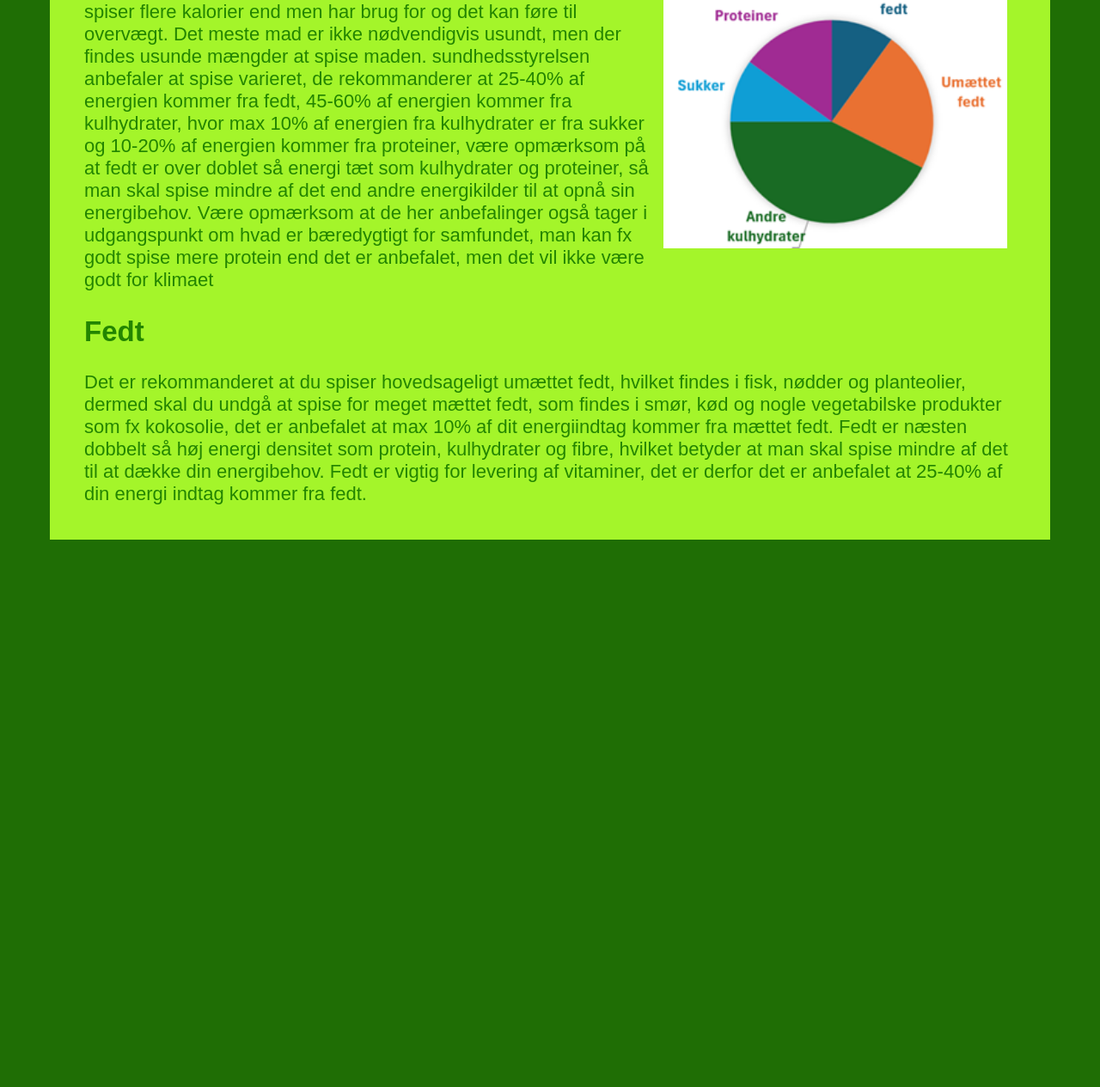
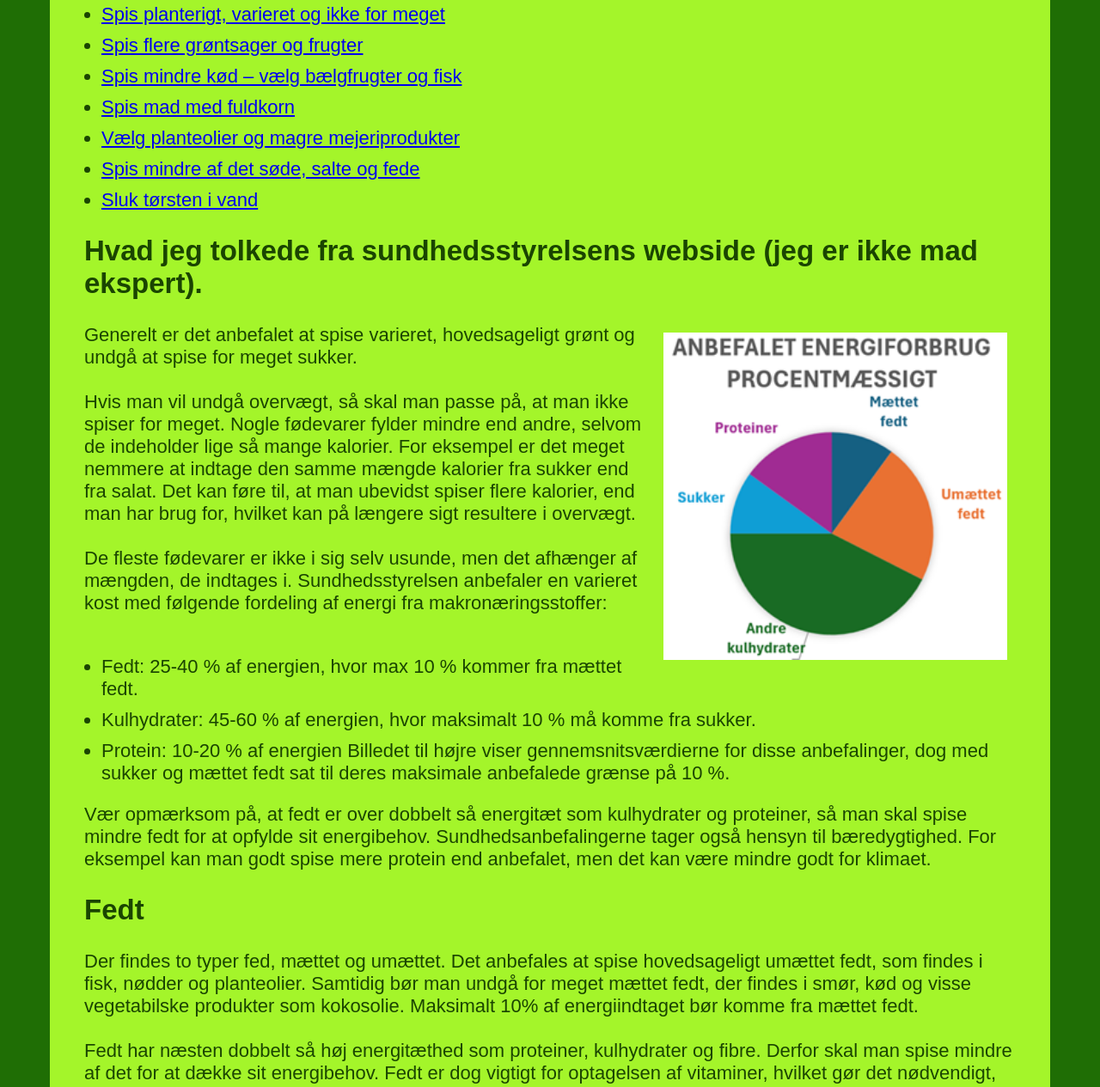
Before and after one commit to FranioHub/NewestMainHTMLproject, a website: page index.html in a window 1280 px wide. Shown: the part 664-1929 px from the top of the page at 86% size. Before the commit the page ends 1350 px from the top, so only its background shows below. Drawn offline with Linux system fonts and the light colour scheme.

Commit message:
I added the text

```diff
--- a/css.css
+++ b/css.css
@@ -29,7 +29,7 @@
 .tabContainer .tabPanel{
     height: 100%;
     background-color: #238500;
-    color: #238500;
+    color: #1a4501;
     text-align: start;
     padding-left: 40px;
     padding-right: 40px;
@@ -40,3 +40,9 @@
     font-size: 22px;
     display: none;
 }
+ul {
+    padding-left: 20px;
+}
+li {
+    margin-bottom: 10px;
+}
--- a/index.html
+++ b/index.html
@@ -7,6 +7,7 @@
 	<link rel="icon" type="image/x-icon" href="logo.png">
 </head>
 <body style="padding: 50px;background-color:#1f6e05;text-align:center">
+
 <h1 class="title" style="font-size:70px">Madkassen, gode kostråd<img src="logo.png" alt="Description of image" style="float:right;max-width:300px;width:40%"></h1>
 <div class="tabContainer">
     <div class="buttonContainer">
@@ -14,16 +15,55 @@
         <button onclick="showPanel(1,'#a4f52a')">Quiz</button>
     </div>
     <div class="tabPanel">
+        <h2>Hvad er det her for en webside?</h2>
+        <p>Den her webside har målet at informere unge mennesker om nogle gode kostråd. Websiden er dannet til en teknologi projekt, som har emnet Ungdom og sundhed.</p>
         <h2>Hvorfor skal jeg være opmærksom på hvad jeg spiser.</h2>
-        <p1>Dårlige madvaner kan lede til mange sygdomme, blandt anden overvægt diabetes og hjerte-kar-sygdomme.</p1>
-        <h2>Det vigtigste</h2>
-        <img src="billed1.png" alt="Description of image" style="float:right;margin:10px;max-width:400px;width:40%">
-        <p1>Man skal passe på at man ikke spiser for meget noget mad fylder mindre end noget andet mad mens det kunne indeholde lige så mange kalorier. Man kan fx spise meget nemmere den samme mængde kalorier i sukker end i salat, det kan føre til at man ubevist spiser flere kalorier end men har brug for og det kan føre til overvægt.
-            Det meste mad er ikke nødvendigvis usundt, men der findes usunde mængder at spise maden. sundhedsstyrelsen anbefaler at spise varieret, de rekommanderer at 25-40% af energien kommer fra fedt, 45-60% af energien kommer fra kulhydrater, hvor max 10% af energien fra kulhydrater er fra sukker og 10-20% af energien kommer fra proteiner, være opmærksom på at fedt er over doblet så energi tæt som kulhydrater og proteiner, så man skal spise mindre af det end andre energikilder til at opnå sin energibehov.
-            Være opmærksom at de her anbefalinger også tager i udgangspunkt om hvad er bæredygtigt for samfundet, man kan fx godt spise mere protein end det er anbefalet, men det vil ikke være godt for klimaet
-        </p1>
+        <p>Dårlige madvaner kan lede til mange sygdomme, blandt anden overvægt diabetes og hjerte-kar-sygdomme.</p>
+        <h2>De officielle kostråd fra sundhedsstyrelsen:</h2>
+        <ul>
+        <li><a href="https://foedevarestyrelsen.dk/kost-og-foedevarer/alt-om-mad/de-officielle-kostraad/kostraad-til-dig/om-de-officielle-kostraad/spis-planterigt-varieret-og-ikke-for-meget">Spis planterigt, varieret og ikke for meget</a></li>
+        <li><a href="https://foedevarestyrelsen.dk/kost-og-foedevarer/alt-om-mad/de-officielle-kostraad/kostraad-til-dig/om-de-officielle-kostraad/spis-flere-groentsager-og-frugter">Spis flere grøntsager og frugter</a></li>
+        <li><a href="https://foedevarestyrelsen.dk/kost-og-foedevarer/alt-om-mad/de-officielle-kostraad/kostraad-til-dig/om-de-officielle-kostraad/spis-mindre-koed-vaelg-baelgfrugter-og-fisk">Spis mindre kød – vælg bælgfrugter og fisk</a></li>
+        <li><a href="https://foedevarestyrelsen.dk/kost-og-foedevarer/alt-om-mad/de-officielle-kostraad/kostraad-til-dig/om-de-officielle-kostraad/spis-mad-med-fuldkorn">Spis mad med fuldkorn</a></li>
+        <li><a href="https://foedevarestyrelsen.dk/kost-og-foedevarer/alt-om-mad/de-officielle-kostraad/kostraad-til-dig/om-de-officielle-kostraad/vaelg-planteolier-og-magre-mejeriprodukter">Vælg planteolier og magre mejeriprodukter</a></li>
+        <li><a href="https://foedevarestyrelsen.dk/kost-og-foedevarer/alt-om-mad/de-officielle-kostraad/kostraad-til-dig/om-de-officielle-kostraad/spis-mindre-af-det-soede-salte-og-fede">Spis mindre af det søde, salte og fede</a></li>
+        <li><a href="https://foedevarestyrelsen.dk/kost-og-foedevarer/alt-om-mad/de-officielle-kostraad/kostraad-til-dig/om-de-officielle-kostraad/sluk-toersten-i-vand">Sluk tørsten i vand</a></li>
+        </ul>
+        <h2>Hvad jeg tolkede fra sundhedsstyrelsens webside (jeg er ikke mad ekspert).
+        </h2>
+        <p>
+            <img src="billed1.png" alt="Description of image" style="float:right;margin:10px;max-width:400px;width:40%">
+            Generelt er det anbefalet at spise varieret, hovedsageligt grønt og undgå at spise for meget sukker. <br><br>
+            Hvis man vil undgå overvægt, så skal man passe på, at man ikke spiser for meget. Nogle fødevarer fylder mindre end andre, selvom de indeholder lige så mange kalorier. For eksempel er det meget nemmere at indtage den samme mængde kalorier fra sukker end fra salat. Det kan føre til, at man ubevidst spiser flere kalorier, end man har brug for, hvilket kan på længere sigt resultere i overvægt. <br><br>
+            De fleste fødevarer er ikke i sig selv usunde, men det afhænger af mængden, de indtages i. Sundhedsstyrelsen anbefaler en varieret kost med følgende fordeling af energi fra makronæringsstoffer: <br><br>
+            <ul>
+            <li>Fedt: 25-40 % af energien, hvor max 10 % kommer fra mættet fedt.</li>
+
+            <li>Kulhydrater: 45-60 % af energien, hvor maksimalt 10 % må komme fra sukker.</li>
+
+            <li>Protein: 10-20 % af energien
+            Billedet til højre viser gennemsnitsværdierne for disse anbefalinger, dog med sukker og mættet fedt sat til deres maksimale anbefalede grænse på 10 %.</li>
+            </ul>
+            Vær opmærksom på, at fedt er over dobbelt så energitæt som kulhydrater og proteiner, så man skal spise mindre fedt for at opfylde sit energibehov. Sundhedsanbefalingerne tager også hensyn til bæredygtighed. For eksempel kan man godt spise mere protein end anbefalet, men det kan være mindre godt for klimaet.
+        </p>
+        </p>
         <h2>Fedt</h2>
-        <p1>Det er rekommanderet at du spiser hovedsageligt umættet fedt, hvilket findes i fisk, nødder og planteolier, dermed skal du undgå at spise for meget mættet fedt, som findes i smør, kød og nogle vegetabilske produkter som fx kokosolie, det er anbefalet at max 10% af dit energiindtag kommer fra mættet fedt. Fedt er næsten dobbelt så høj energi densitet som protein, kulhydrater og fibre, hvilket betyder at man skal spise mindre af det til at dække din energibehov. Fedt er vigtig for levering af vitaminer, det er derfor det er anbefalet at 25-40% af din energi indtag kommer fra fedt.</p1>
+        <p>Der findes to typer fed, mættet og umættet. Det anbefales at spise hovedsageligt umættet fedt, som findes i fisk, nødder og planteolier. Samtidig bør man undgå for meget mættet fedt, der findes i smør, kød og visse vegetabilske produkter som kokosolie. Maksimalt 10% af energiindtaget bør komme fra mættet fedt.<br><br>
+
+            Fedt har næsten dobbelt så høj energitæthed som proteiner, kulhydrater og fibre. Derfor skal man spise mindre af det for at dække sit energibehov. Fedt er dog vigtigt for optagelsen af vitaminer, hvilket gør det nødvendigt, at 25-40% af dit energiindtag kommer fra fedt.
+        </p>
+        <h2>Kulhydrater</h2>
+        <p>Kulhydrater findes i mange former. <br><br>
+            <img src="billed2.jpg" alt="Description of image" style="float:right;margin:10px;max-width:200px;width:30%">
+
+            Kostfibre er en type kulhydrat som findes i fuldkornsprodukter og er vigtige for fordøjelsen. Kostfibre fra fuldkorn har en positiv effekt på livsstilssygdomme som hjerte-kar-sygdomme, type 2-diabetes og visse typer kræft. Kig efter fuldkornsmærket på produkter for at sikre, at de indeholder fuldkorn.<br><br>
+
+            Sukker er også et kulhydrat, men det mætter ikke meget. Det gør det nemmere at spise for mange kalorier, hvilket kan føre til overvægt. Sukker øger også risikoen for huller i tænderne. Frugt indeholder naturligt sukker, men det betyder ikke, at man skal undgå frugt. Frugt indeholder mange vigtige næringsstoffer. Derimod bør man begrænse indtaget af slik og andre produkter med tilsat sukker, da disse ofte mangler næringsstoffer. <br><br>
+        </p>
+
+
+
+
 
 
     </div>
```
